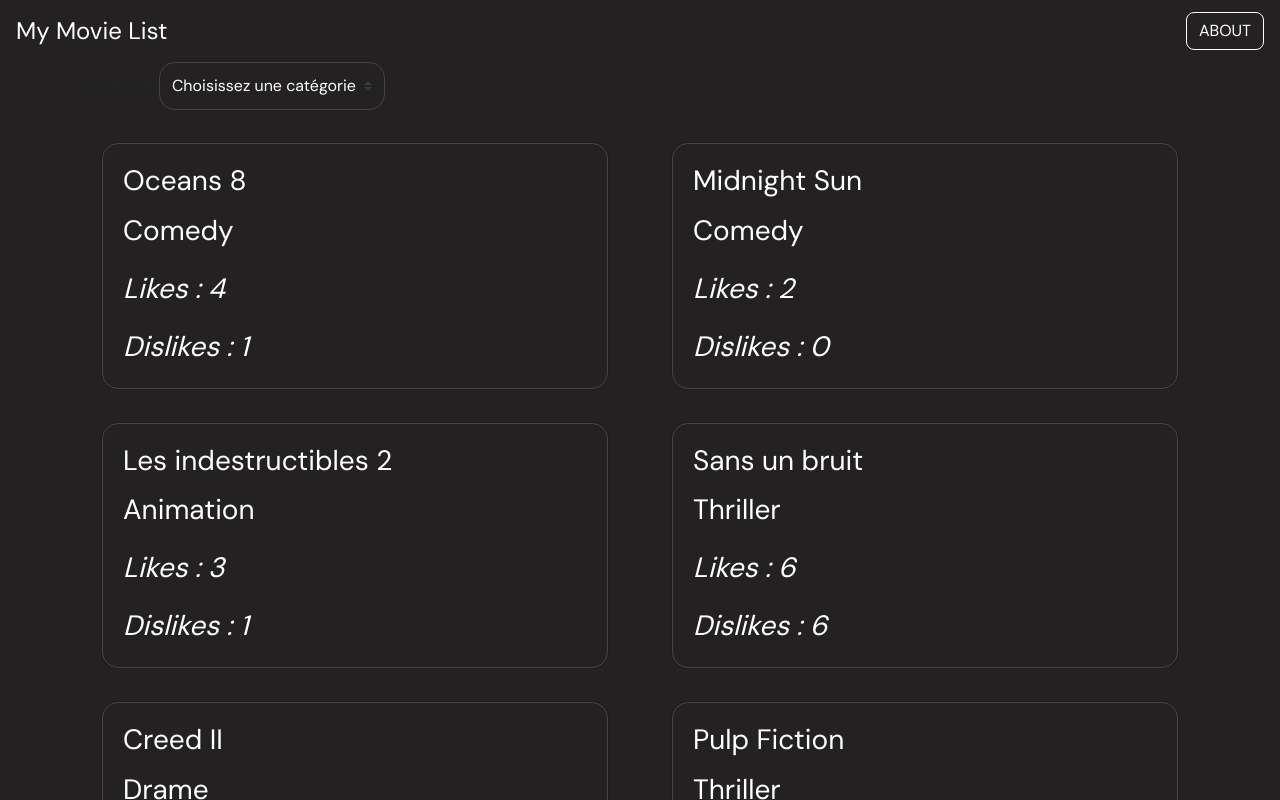
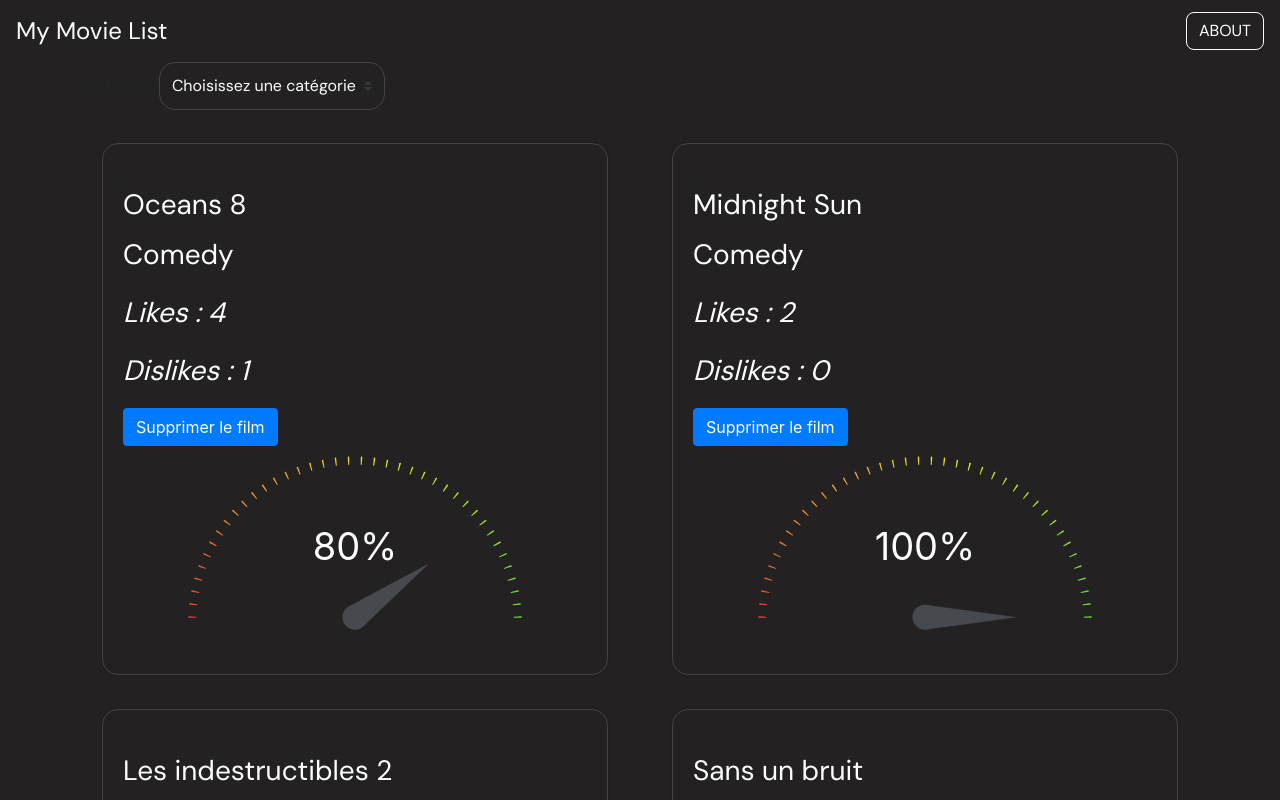
Before and after one commit to hsravo/movie-list, a React (Create React App) app: page / in a window 1280 px wide. Shown: the top 800 px of the page. Built offline with nearby package versions, Linux system fonts and the light colour scheme.

Commit message:
gauge + delete in progress

```diff
--- a/package.json
+++ b/package.json
@@ -11,6 +11,7 @@
     "react": "^17.0.1",
     "react-bootstrap": "^1.5.0",
     "react-dom": "^17.0.1",
+    "react-gauge-chart": "^0.3.0",
     "react-scripts": "4.0.2",
     "web-vitals": "^1.0.1"
   },
--- a/src/components/MovieCard/index.jsx
+++ b/src/components/MovieCard/index.jsx
@@ -1,21 +1,47 @@
-import {Card, Button} from "react-bootstrap";
-import {Row, Col} from "react-bootstrap";
+import { useState, useEffect } from "react";
+import { Card, Button } from "react-bootstrap";
+import { Col } from "react-bootstrap";
+import GaugeChart from "react-gauge-chart";
 import "./style.scss";
 
-const MovieCard = ({film, i}) => {
-    return (
+
+const MovieCard = ({ film, initialList }) => {
+    const [list, setList] = useState(initialList);
+
+    const handleRemove = (id) => {
+        const newList = list.filter((film) => film.id !== id);
+        setList(newList);
+        console.log(list)
+      }
+
+  return (
     <Col sm={6}>
-        <Card id="cardShow">
+      <Card id="cardShow">
         <Card.Body id="cardBody">
-            <Card.Title id="cardTitle">{film.title}</Card.Title>
-            <Card.Text id="cardTitle">{film.category}</Card.Text>
-            <Card.Text id="cardTitle"><em>Likes : {film.likes}</em></Card.Text>
-            <Card.Text id="cardTitle"><em>Dislikes : {film.dislikes}</em></Card.Text>
+        <li key={film.id}>
+          <Card.Title id="cardTitle">{film.title}</Card.Title>
+          <Card.Text id="cardTitle">{film.category}</Card.Text>
+          <Card.Text id="cardTitle">
+            <em>Likes : {film.likes}</em>
+          </Card.Text>
+          <Card.Text id="cardTitle">
+            <em>Dislikes : {film.dislikes}</em>
+          </Card.Text>
+          <Button onClick={() => handleRemove(film.id)}>
+            Supprimer le film
+          </Button>
+          <GaugeChart
+            id="gauge-chart3"
+            nrOfLevels={40}
+            colors={["#EA4228", "#5BE12C"]}
+            percent={(film.likes / (film.likes + film.dislikes)).toFixed(3)}
+            arcWidth={0.05}
+          />
+        </li>
         </Card.Body>
-    </Card>
+      </Card>
     </Col>
-
-    )
-}
+  );
+};
 
 export default MovieCard;
--- a/src/components/MovieCard/style.scss
+++ b/src/components/MovieCard/style.scss
@@ -3,7 +3,7 @@ $hoverBlack: #282828;
 $myGrey: #444444;
 
 #cardShow {
-    min-height: 8rem;
+    min-height: 5rem;
     margin:1rem;
     border-radius:1rem;
     background-color: $myColor;
@@ -48,4 +48,10 @@ $myGrey: #444444;
             transition:0.3s;
         }
     }
+    #gauge-chart5 {
+        svg {
+            height: 200px;;
+            width:200;
+        }
+    }
 }
--- a/src/index.jsx
+++ b/src/index.jsx
@@ -27,6 +27,8 @@ const App = () => {
   //   const indexOfLastPost = currentPage * perPage;
   //   const indexOfFirstPost = indexOfLastPost - perPage;
   //   const currentPosts = movies.slice(indexOfFirstPost, indexOfLastPost);
+
+  const initialList = movies;
 
   const [selectedCategory, setSelectedCategory] = useState("");
 
@@ -63,8 +65,8 @@ const App = () => {
       </Container>
       <Container>
         <Row>
-          {filteredCategories().map((film, i) => (
-            <MovieCard film={film} key={i} />
+          {filteredCategories().map((film) => (
+            <MovieCard film={film} initialList={initialList}/>
           ))}
         </Row>
       </Container>
```
Also changed, not shown: 1 other file (tests, documents, lock files or other folders).
